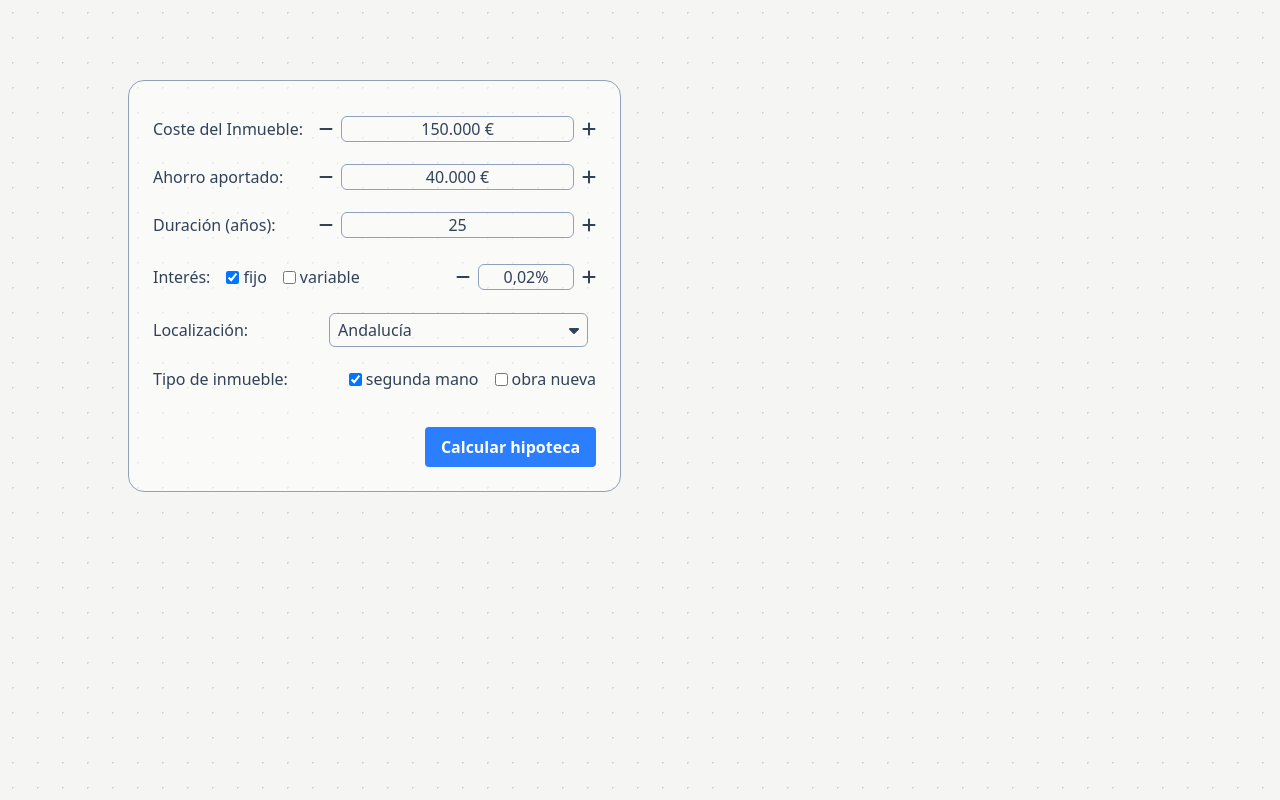
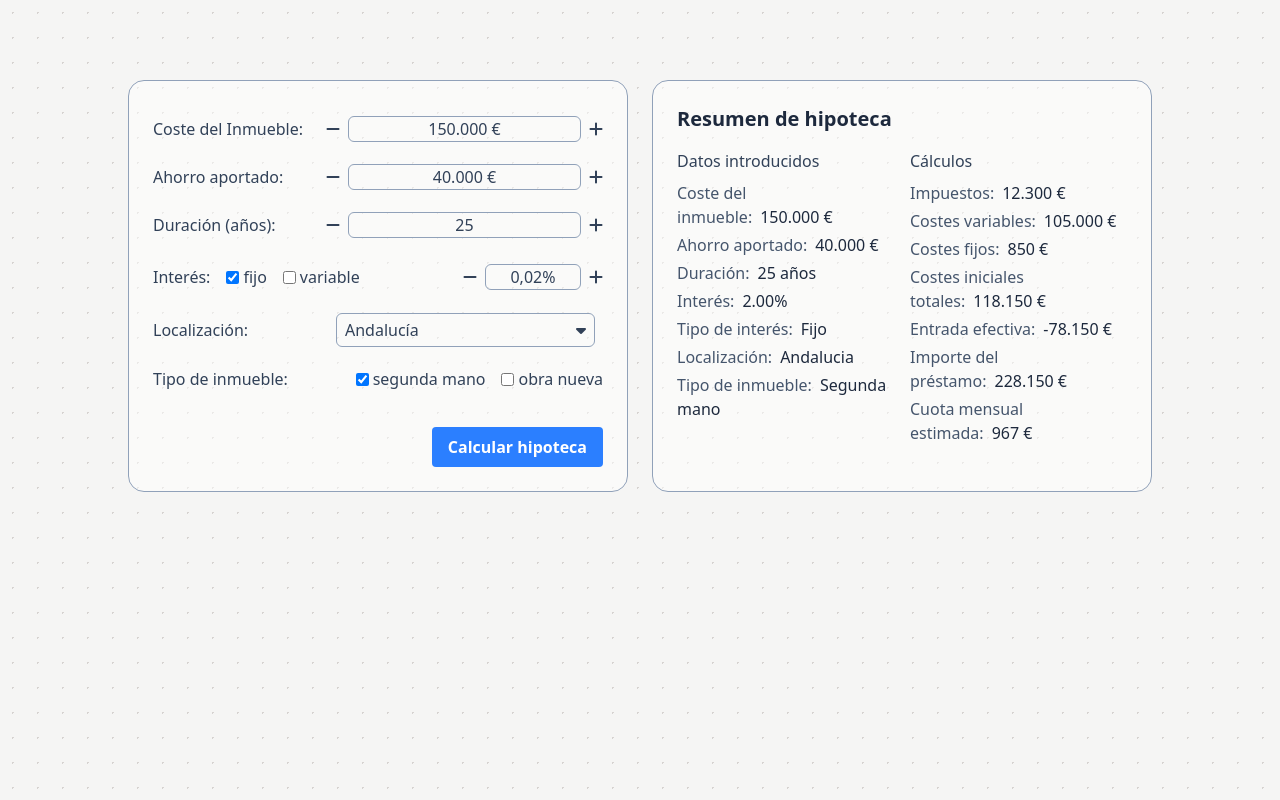
Before and after one commit to CesarCMa/mortgage_simulator, a React (Vite) app in the folder apps/web/: page / in a window 1280 px wide. Built offline with nearby package versions, Linux system fonts and the light colour scheme.

Commit message:
feat: Add MortgageDashboard component and layout changes
Co-authored-by: mrsequin <mrsequin@gmail.com>

```diff
--- a/apps/web/src/App.jsx
+++ b/apps/web/src/App.jsx
@@ -1,4 +1,5 @@
 import MortgageInfoForm from "./components/MortgageInfoForm"
+import MortgageDashboard from "./components/MortgageDashboard"
 import { MortgageProvider } from "./context/MortgageContext"
 
 export default function App() {
@@ -6,8 +7,9 @@ export default function App() {
     <MortgageProvider>
       <div className="flex justify-center">
         <div className="w-full max-w-5xl">
-          <div className="flex my-20">
+          <div className="grid grid-cols-1 md:grid-cols-2 gap-6 my-20">
             <MortgageInfoForm/>
+            <MortgageDashboard/>
           </div>
         </div>
       </div>
--- /dev/null
+++ b/apps/web/src/components/MortgageDashboard.jsx
@@ -0,0 +1,92 @@
+import { useMortgageContext } from "../context/MortgageContext";
+
+export default function MortgageDashboard() {
+  const { mortgageFormInfo, mortgageCalculations } = useMortgageContext();
+
+  const currency = new Intl.NumberFormat("es-ES", {
+    style: "currency",
+    currency: "EUR",
+    maximumFractionDigits: 0,
+  });
+
+  const percent = (value) => `${(value * 100).toFixed(2)}%`;
+
+  const safeCurrency = (value) =>
+    Number.isFinite(value) ? currency.format(value) : "—";
+
+  return (
+    <div className="flex flex-col border border-slate-400 p-6 rounded-2xl bg-white/50 w-full">
+      <h2 className="text-xl font-semibold text-slate-800 mb-4">Resumen de hipoteca</h2>
+
+      <div className="grid grid-cols-1 sm:grid-cols-2 gap-4">
+        <div className="col-span-1">
+          <h3 className="text-slate-700 font-medium mb-2">Datos introducidos</h3>
+          <ul className="text-slate-800 space-y-1">
+            <li>
+              <span className="text-slate-600">Coste del inmueble:</span>
+              <span className="ml-2 font-medium">{currency.format(mortgageFormInfo.houseCost)}</span>
+            </li>
+            <li>
+              <span className="text-slate-600">Ahorro aportado:</span>
+              <span className="ml-2 font-medium">{currency.format(mortgageFormInfo.savings)}</span>
+            </li>
+            <li>
+              <span className="text-slate-600">Duración:</span>
+              <span className="ml-2 font-medium">{mortgageFormInfo.years} años</span>
+            </li>
+            <li>
+              <span className="text-slate-600">Interés:</span>
+              <span className="ml-2 font-medium">{percent(mortgageFormInfo.interest)}</span>
+            </li>
+            <li>
+              <span className="text-slate-600">Tipo de interés:</span>
+              <span className="ml-2 font-medium">{mortgageFormInfo.variableInterest ? "Variable" : "Fijo"}</span>
+            </li>
+            <li>
+              <span className="text-slate-600">Localización:</span>
+              <span className="ml-2 font-medium capitalize">{mortgageFormInfo.location.replaceAll("_", " ")}</span>
+            </li>
+            <li>
+              <span className="text-slate-600">Tipo de inmueble:</span>
+              <span className="ml-2 font-medium">{mortgageFormInfo.newBuilding ? "Obra nueva" : "Segunda mano"}</span>
+            </li>
+          </ul>
+        </div>
+
+        <div className="col-span-1">
+          <h3 className="text-slate-700 font-medium mb-2">Cálculos</h3>
+          <ul className="text-slate-800 space-y-1">
+            <li>
+              <span className="text-slate-600">Impuestos:</span>
+              <span className="ml-2 font-medium">{safeCurrency(mortgageCalculations.taxes)}</span>
+            </li>
+            <li>
+              <span className="text-slate-600">Costes variables:</span>
+              <span className="ml-2 font-medium">{safeCurrency(mortgageCalculations.variableCosts)}</span>
+            </li>
+            <li>
+              <span className="text-slate-600">Costes fijos:</span>
+              <span className="ml-2 font-medium">{safeCurrency(mortgageCalculations.totalFixedCosts)}</span>
+            </li>
+            <li>
+              <span className="text-slate-600">Costes iniciales totales:</span>
+              <span className="ml-2 font-medium">{safeCurrency(mortgageCalculations.totalUpfrontCosts)}</span>
+            </li>
+            <li>
+              <span className="text-slate-600">Entrada efectiva:</span>
+              <span className="ml-2 font-medium">{safeCurrency(mortgageCalculations.downPayment)}</span>
+            </li>
+            <li>
+              <span className="text-slate-600">Importe del préstamo:</span>
+              <span className="ml-2 font-medium">{safeCurrency(mortgageCalculations.loanAmount)}</span>
+            </li>
+            <li>
+              <span className="text-slate-600">Cuota mensual estimada:</span>
+              <span className="ml-2 font-medium">{safeCurrency(mortgageCalculations.monthlyPayment)}</span>
+            </li>
+          </ul>
+        </div>
+      </div>
+    </div>
+  );
+}
```
